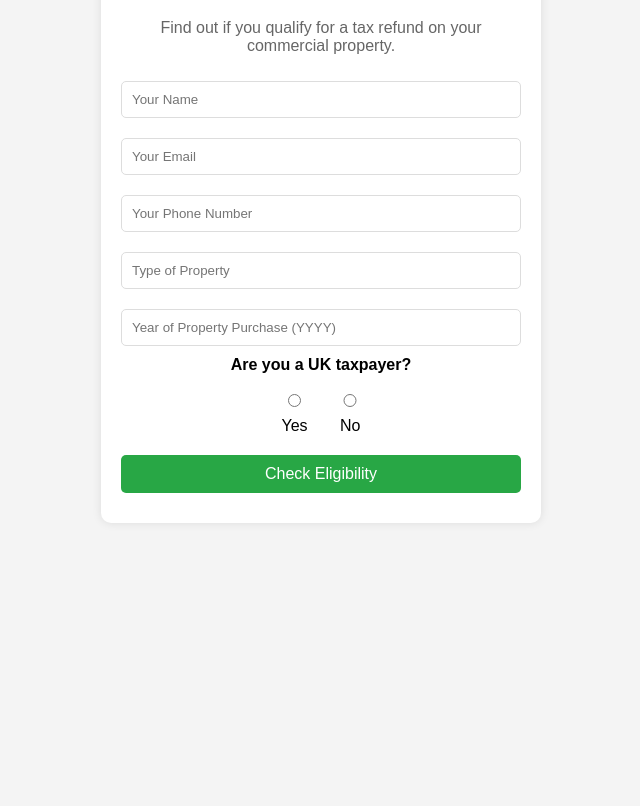
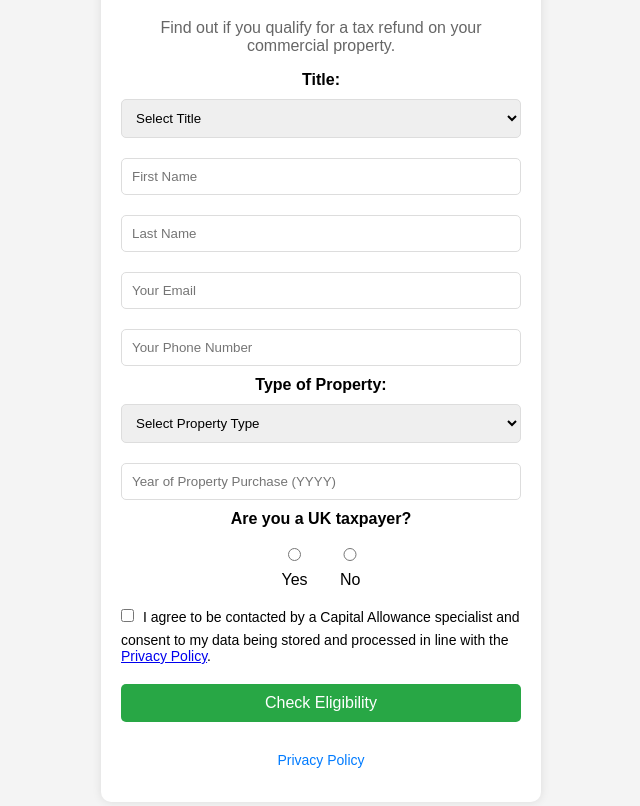
Before and after one commit to jcrewe96/Claim-Your-Capital-Allowance, a plain HTML site: page index.html in a window 1280 px wide. Shown: the part 146-952 px from the top of the page, without its empty margins (319-959 px from the left). Before the commit the page ends 800 px from the top, so only its background shows below. Drawn offline with Linux system fonts and the light colour scheme.

Commit message:
Update index.html

```diff
--- a/index.html
+++ b/index.html
@@ -39,6 +39,15 @@
             gap: 15px;
             margin: 10px 0;
         }
+        .checkbox-group {
+            text-align: left;
+            margin: 10px 0;
+            font-size: 14px;
+        }
+        .checkbox-group input {
+            width: auto;
+            margin-right: 5px;
+        }
         button {
             background: #28a745;
             color: white;
@@ -49,6 +58,17 @@
         button:hover {
             background: #218838;
         }
+        .footer {
+            margin-top: 20px;
+            font-size: 14px;
+        }
+        .footer a {
+            color: #007bff;
+            text-decoration: none;
+        }
+        .footer a:hover {
+            text-decoration: underline;
+        }
     </style>
 </head>
 <body>
@@ -57,10 +77,36 @@
         <p>Find out if you qualify for a tax refund on your commercial property.</p>
 
         <form action="https://formspree.io/f/mzzdknyk" method="POST" id="caForm">
-            <input type="text" name="name" placeholder="Your Name" required>
+            <label><b>Title:</b></label>
+            <select name="title" required>
+                <option value="" disabled selected>Select Title</option>
+                <option value="Mr">Mr</option>
+                <option value="Mrs">Mrs</option>
+                <option value="Ms">Ms</option>
+                <option value="Dr">Dr</option>
+                <option value="Prof">Prof</option>
+                <option value="Other">Other</option>
+            </select>
+
+            <input type="text" name="first_name" placeholder="First Name" required>
+            <input type="text" name="last_name" placeholder="Last Name" required>
             <input type="email" name="email" placeholder="Your Email" required>
             <input type="tel" name="phone" placeholder="Your Phone Number" required>
-            <input type="text" name="property_type" placeholder="Type of Property" required>
+
+            <label><b>Type of Property:</b></label>
+            <select name="property_type" required>
+                <option value="" disabled selected>Select Property Type</option>
+                <option value="Furnished Holiday Let">Furnished Holiday Let</option>
+                <option value="Retail">Retail</option>
+                <option value="Office">Office</option>
+                <option value="Restaurant/Bar">Restaurant/Bar</option>
+                <option value="Industrial">Industrial</option>
+                <option value="Warehouse">Warehouse</option>
+                <option value="Hotel">Hotel</option>
+                <option value="Care Home">Care Home</option>
+                <option value="Other">Other</option>
+            </select>
+
             <input type="number" name="purchase_year" placeholder="Year of Property Purchase (YYYY)" required>
 
             <label><b>Are you a UK taxpayer?</b></label>
@@ -69,8 +115,20 @@
                 <label><input type="radio" id="taxpayer_no" name="uk_taxpayer" value="No" required> No</label>
             </div>
 
+            <div class="checkbox-group">
+                <label>
+                    <input type="checkbox" name="consent" id="consent" required>
+                    I agree to be contacted by a Capital Allowance specialist and consent to my data being stored and processed in line with the
+                    <a href="privacy-policy.html" target="_blank">Privacy Policy</a>.
+                </label>
+            </div>
+
             <button type="submit" id="submitBtn">Check Eligibility</button>
         </form>
+
+        <div class="footer">
+            <p><a href="privacy-policy.html" target="_blank">Privacy Policy</a></p>
+        </div>
     </div>
 
     <script>
@@ -89,7 +147,3 @@
                 }
             }).catch(error => alert("Error: " + error));
         });
-    </script>
-
-</body>
-</html>
```
